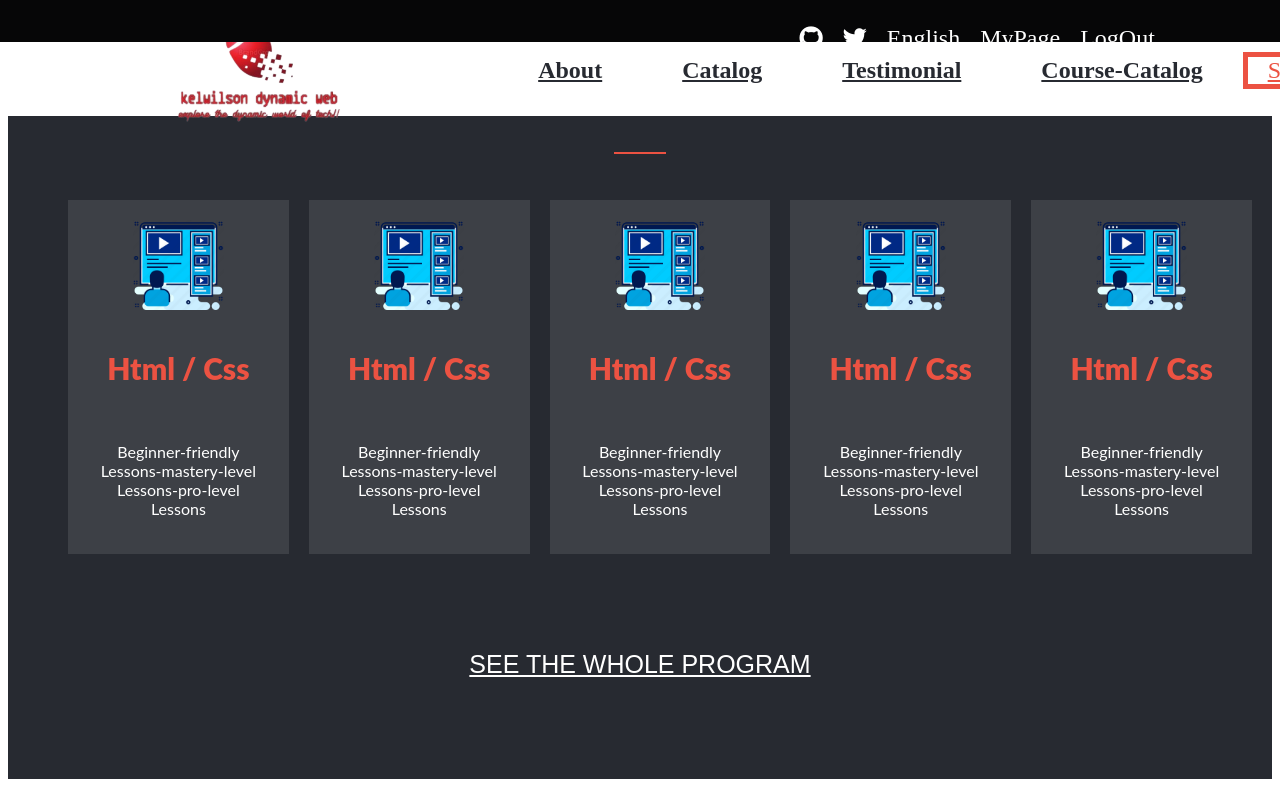
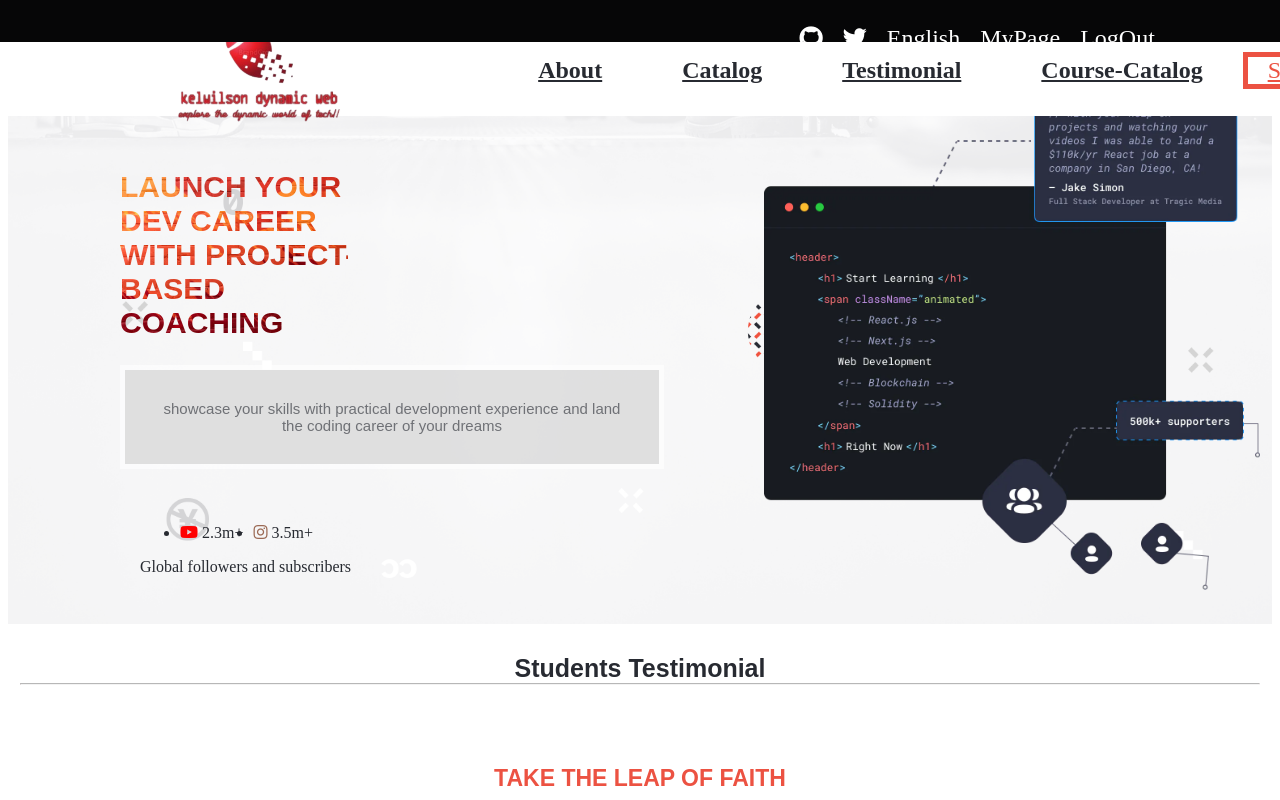
Before and after one commit to kelwilson/Kelwilson-Dynamic-Web, a website: page index.html in a window 1280 px wide. Shown: the top 800 px of the page. Drawn offline with Linux system fonts and the light colour scheme.

Commit message:
Add the hero section to the index.html file

```diff
--- a/index.html
+++ b/index.html
@@ -58,7 +58,7 @@
 
     <!-- hero-section-start -->
     <!-- home-section-start -->
-    <!-- <section class="home-page">
+    <section class="home-page">
       <div class="page-container">
         <div class="page-content">
           <h1 class="page-title">
@@ -89,7 +89,7 @@
     <!-- home-section-end -->
 
     <!-- catalog-section-start -->
-    <section class="catalog-section" id="catalog">
+    <!-- <section class="catalog-section" id="catalog">
       <h2 class="catalog-title">Explore the Catalog</h2>
       <hr class="catalog-line" />
       <ul class="catalog-container">
```
